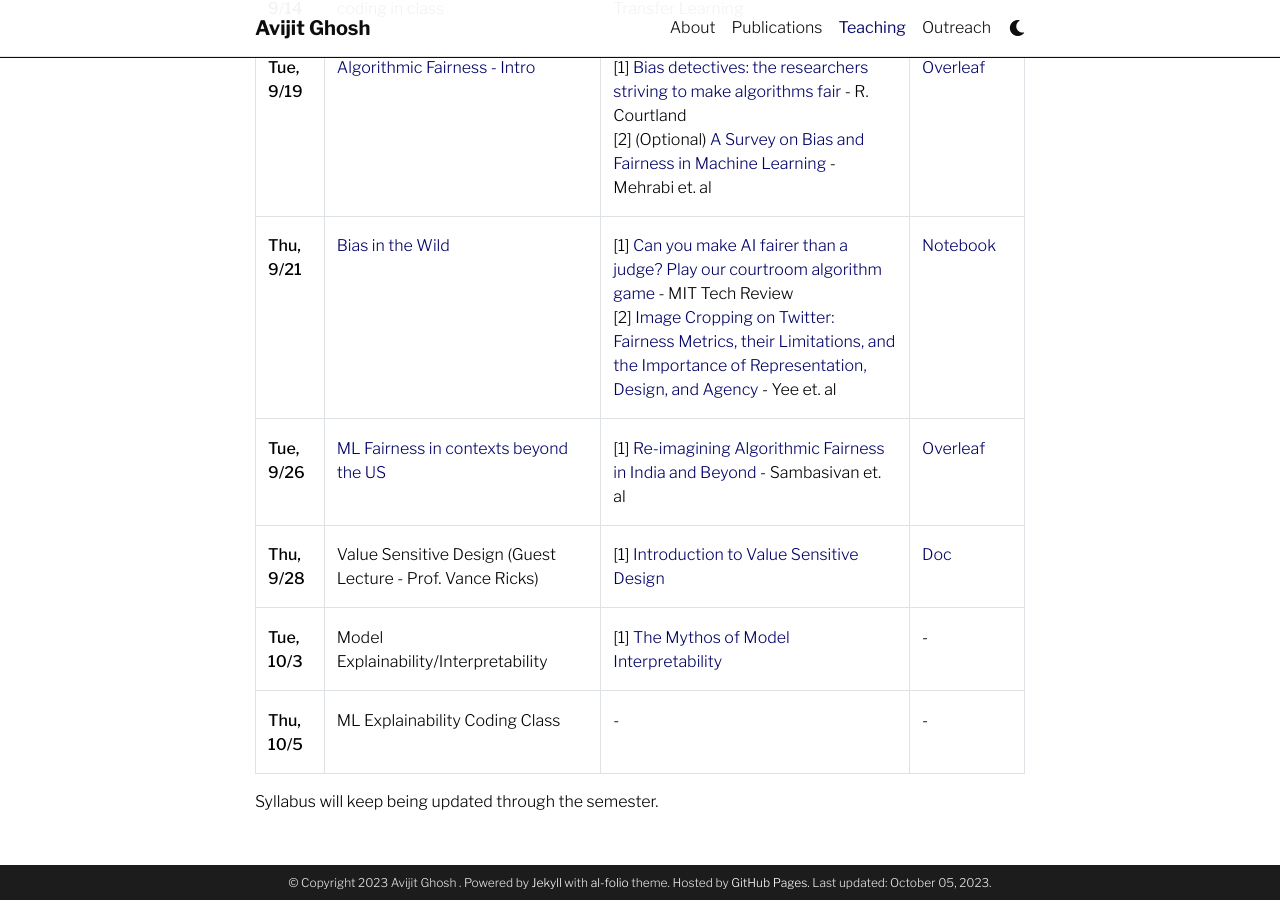
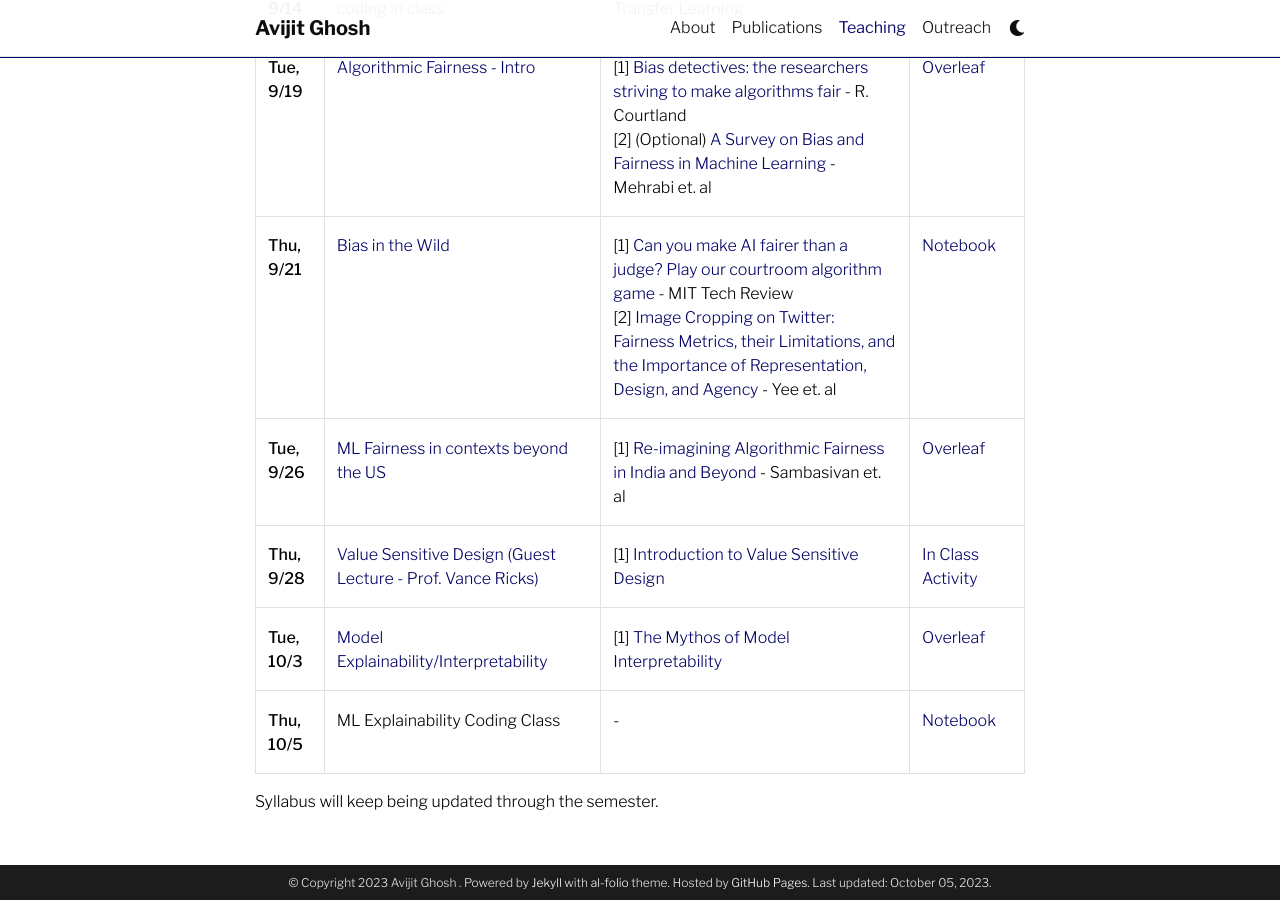
Before and after one commit to evijit/evijit.github.io, a Jekyll site: the page built from _pages/teaching.md, in a window 1280 px wide and 900 px high, scrolled down 1017 px. Built offline with Jekyll 4.4.1, drawn with Linux system fonts in a browser that asks for light colours; comment, search, counter and statistics services are not loaded; a style sheet for code colours, icons or effects is not loaded.

Commit message:
push new material

```diff
--- a/_pages/teaching.md
+++ b/_pages/teaching.md
@@ -27,8 +27,8 @@ Knowledge of Python and ML fundamentals (DS 3000 or equivalent)
 | **Tue, 9/19** | [Algorithmic Fairness - Intro](https://evijit.io/materials/Lecture_3_ Algorithmic_Fairness_Basics.pdf)  | [1] [Bias detectives: the researchers striving to make algorithms fair](https://courses.cs.duke.edu/spring20/compsci342/netid/readings/nature-algorithmic-bias.pdf) - R. Courtland <br> [2] (Optional) [A Survey on Bias and Fairness in Machine Learning](https://arxiv.org/pdf/1908.09635.pdf) - Mehrabi et. al |  [Overleaf](https://www.overleaf.com/read/rvdjbyjkktcg)  |
 | **Thu, 9/21** | [Bias in the Wild](https://evijit.io/materials/Lecture_4_Bias_In_The_Wild.pdf) | [1] [Can you make AI fairer than a judge? Play our courtroom algorithm game](https://www.technologyreview.com/2019/10/17/75285/ai-fairer-than-judge-criminal-risk-assessment-algorithm/) - MIT Tech Review <br> [2] [Image Cropping on Twitter: Fairness Metrics, their Limitations, and the Importance of Representation, Design, and Agency](https://arxiv.org/pdf/2105.08667.pdf) - Yee et. al |[Notebook](https://colab.research.google.com/drive/1_SpLPRweuZ-3xWJSYmOD0H-LXdaCcEiH#scrollTo=KbHf3AYwO0Xw) |
 | **Tue, 9/26** | [ML Fairness in contexts beyond the US](https://evijit.io/materials/Lecture_5_Fairness_in_Other_Cultures.pdf)  | [1] [Re-imagining Algorithmic Fairness in India and Beyond](https://arxiv.org/pdf/2101.09995.pdf) - Sambasivan et. al | [Overleaf](https://www.overleaf.com/read/zbtrrypygxrz) |
-| **Thu, 9/28** | Value Sensitive Design (Guest Lecture - Prof. Vance Ricks)  | [1] [Introduction to Value Sensitive Design](https://northeastern.instructure.com/files/23160452/) | [Doc](https://docs.google.com/document/d/1qi9J7lLVM9AhsJaSpILQNQh4FjRnNLnn/edit?usp=sharing&ouid=104786704786764345519&rtpof=true&sd=true) |
-| **Tue, 10/3** | Model Explainability/Interpretability  | [1] [The Mythos of Model Interpretability](https://arxiv.org/pdf/1606.03490.pdf) | - |
-| **Thu, 10/5** | ML Explainability Coding Class  | - | - |
+| **Thu, 9/28** | [Value Sensitive Design (Guest Lecture - Prof. Vance Ricks)](https://evijit.io/materials/Ricks-ResponsibleMachineLearning-F2023) | [1] [Introduction to Value Sensitive Design](https://northeastern.instructure.com/files/23160452/) | [In Class Activity](https://docs.google.com/document/d/1qi9J7lLVM9AhsJaSpILQNQh4FjRnNLnn/edit?usp=sharing&ouid=104786704786764345519&rtpof=true&sd=true) |
+| **Tue, 10/3** | [Model Explainability/Interpretability](https://evijit.io/materials/Lecture_6_Model_Interpretability.pdf)  | [1] [The Mythos of Model Interpretability](https://arxiv.org/pdf/1606.03490.pdf) | [Overleaf](https://www.overleaf.com/read/fzfbymhmhrjf) |
+| **Thu, 10/5** | ML Explainability Coding Class  | - | [Notebook](https://colab.research.google.com/drive/11d_AnpF6ELJryZaBOwvFYm2xgqL8GiEW) |
 
 Syllabus will keep being updated through the semester.
```
Also changed, not shown: 2 other files.
